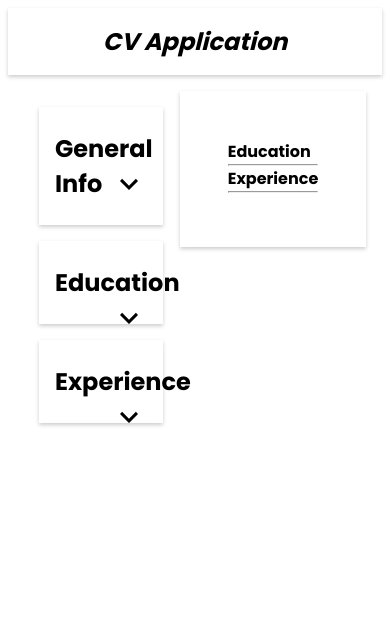
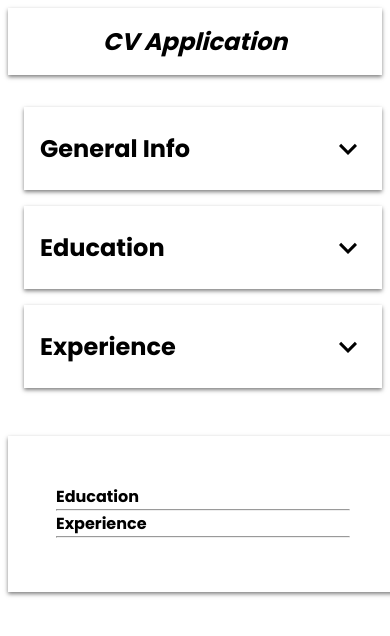
Before and after one commit to ENSUU/cv-application, a React (Vite) app: page / in a window 390 px wide. Shown: the top 636 px of the page. Built offline with nearby package versions, Linux system fonts and the light colour scheme.

Commit message:
Increase the opacity of box-shadow attribute
Increased the opacity of the box shadows applied to components to
improve readability.

```diff
--- a/src/styles/app.css
+++ b/src/styles/app.css
@@ -1,3 +1,8 @@
+/* Variables */
+:root {
+    --box-shadow: 0 2px 4px 0 rgba(0,0,0,.5);
+}
+
 /* Element Selectors */
 main {
     display: flex;
@@ -32,7 +37,7 @@ h4 {
 /* Class Selectors */
 
 .generalForm, .educationForm, .experienceForm {
-    box-shadow: 0 2px 4px 0 rgba(0,0,0,.2);
+    box-shadow: var(--box-shadow);
 }
 
 .subEducationForm, .subExperienceForm {
@@ -82,7 +87,7 @@ h4 {
 .general, .education, .experience {
     margin: 1rem;
     padding: 1rem;
-    box-shadow: 0 2px 4px 0 rgba(0,0,0,.2);
+    box-shadow: var(--box-shadow);
 }
 
 .hidden {
@@ -124,7 +129,7 @@ h4 {
 }
 
 .educationTab, .experienceTab {
-    box-shadow: 0 2px 4px 0 rgba(0,0,0,.2);
+    box-shadow: var(--box-shadow);
     padding: 1rem 0;
     margin-bottom: 1rem;
     text-align: center;
@@ -156,3 +161,17 @@ h4 {
         transform: scaleY(1);
     }
 }
+
+@media (max-width: 768px) {
+    main {
+        display: block;
+    }
+
+    .addInfo, .seeInfo {
+        width: 100vw;
+    }
+
+    .seeInfo {
+        padding: 1rem 0;
+    }
+}
--- a/src/styles/navbar.css
+++ b/src/styles/navbar.css
@@ -1,7 +1,7 @@
 nav {
     display: flex;
     justify-content: center;
-    box-shadow: 0 2px 4px 0 rgba(0,0,0,.2);
+    box-shadow: var(--box-shadow);
 }
 
 h1 {
--- a/src/styles/resume.css
+++ b/src/styles/resume.css
@@ -13,7 +13,7 @@ p {
 
 .userResume {
     width: clamp(596px, 596px, 40vw);
-    box-shadow: 0 2px 4px 0 rgba(0,0,0,.2);
+    box-shadow: var(--box-shadow);
     padding: 3rem;
 }
 
```
